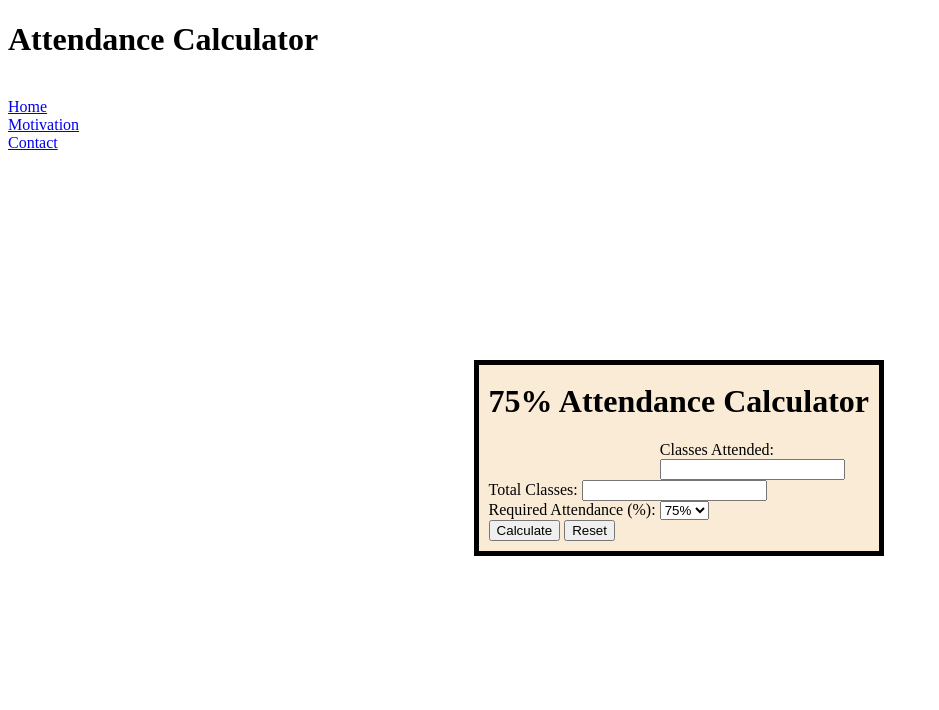
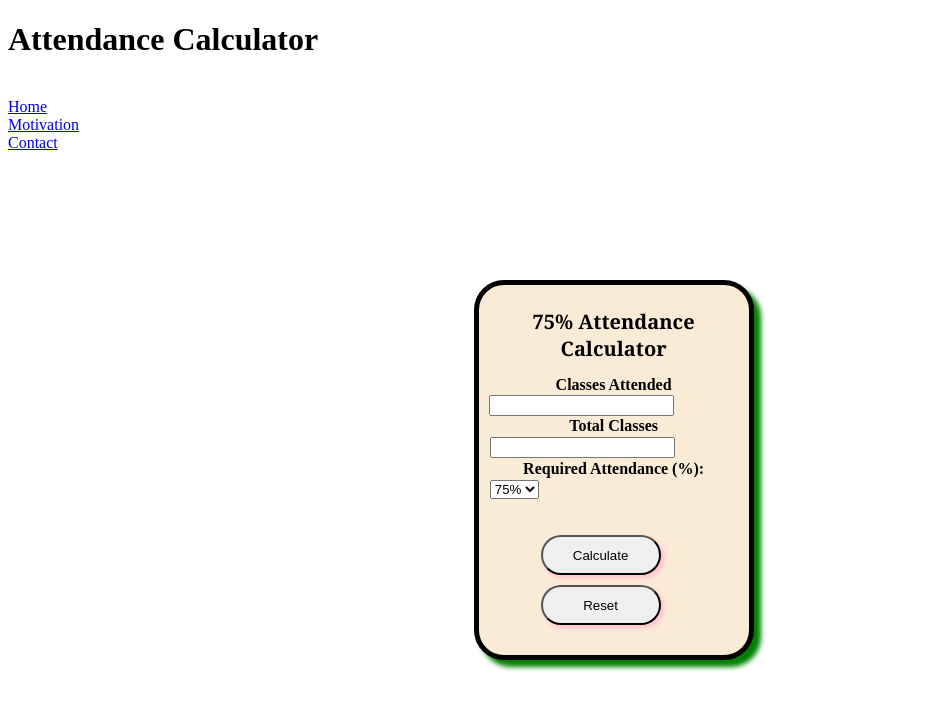
Before and after one commit to gowthamrdyy/75-Attendance-calculator, a plain HTML site: page index.html in a window 1280 px wide. Shown: the whole page, without its empty margins (0-939 px from the left). Drawn offline with Linux system fonts and the light colour scheme.

Commit message:
Third commit

```diff
--- a/index.html
+++ b/index.html
@@ -17,14 +17,13 @@
     </header>
     <main>
         <h1 id="sub-title" name="sub-title">75% Attendance Calculator</h1>
+        <div>
                <form action="index2.html">
-            <div><label for="attended" id="attended">Classes Attended:</label>
-            <input type="number" id="attended" name="attended" required>
-            <br></div>
-            <label for="total">Total Classes:</label>
+                <h4 id="attended-h">Classes Attended</h4>
+                <input type="number" id="attended" required>
+                <h4 id="total">Total Classes</h4>
                 <input type="number" id="total" name="total" required>
-            <br>
-            <label for="required">Required Attendance (%):</label>
+                <h4 id="required">Required Attendance (%):</h4>
                 <select id="required" name="required">
                      <option value="65">65%</option>
                       <option value="70">70%</option>
@@ -33,10 +32,10 @@
                      <option value="85">85%</option>
                      <option value="90">90%</option>
                  </select>
-            <br>
-            <button type="submit">Calculate</button>
-            <button type="reset">Reset</button>
+            <button id="calc" type="submit">Calculate</button>
+            <button id="res" type="reset">Reset</button>
          </form>
+        </div>
     </main>
 </body>
 </html>
--- a/style.css
+++ b/style.css
@@ -3,18 +3,74 @@ ul{
     display: inline;
 }
 #sub-title{
+    font-family: Georgia, 'Times New Roman', Times, serif;
+    font-size: 20px;
     text-align: center;
-    font-size: 2em;
-    margin-top: 2%;
 }
-#attended{
-   margin-left: 45%;
+div #attended-h{
+   text-align: center;
+   margin:1px;
+}
+#attedend{
+    display: block;
+    left: auto;
+    border-radius: 30px;
+}
+div #total{
+   text-align: center;
+   margin:1px;
+}
+#required{
+    text-align: center;
+   margin:1px;
 }
 main{
+    width: 250px;
+    height: 350px;
     border: 5px solid black;
     background-color: antiquewhite;
     position: absolute;
-    top: 45%;
+    top: 35%;
     left: 37%;
     padding: 10px 10px;
+    border-radius: 30px;
+    box-shadow: 7px 7px 5px green;
+    transition: ease-in;
 }
+main:hover{
+    transition: all ease-in-out 0.5s;
+    width:260px;
+    height:360px;
+   box-shadow: 10px 10px 10px green;
+
+}
+#calc{
+    width:120px;
+    height:40px;
+    position: absolute;
+    top: 250px;
+    left:62px;
+    border-radius: 30px;
+    box-shadow: 3px 3px 5px pink;
+}
+#res{
+    width:120px;
+    height:40px;
+    position: absolute;
+    top: 300px;
+    left:62px;
+    border-radius: 30px;
+    box-shadow: 3px 3px 5px pink;
+}
+#calc:hover{
+    transition: all ease-in-out 0.2s;
+    width:130px;
+    height:42px;
+    box-shadow: 5px 5px 5px pink;
+}
+#res:hover{
+    transition: all ease-in-out 0.2s;
+    width:130px;
+    height:42px;
+    box-shadow: 5px 5px 5px pink;
+}
```
Also changed, not shown: 1 other file. Lines whose indentation alone changed are shown as unchanged.
